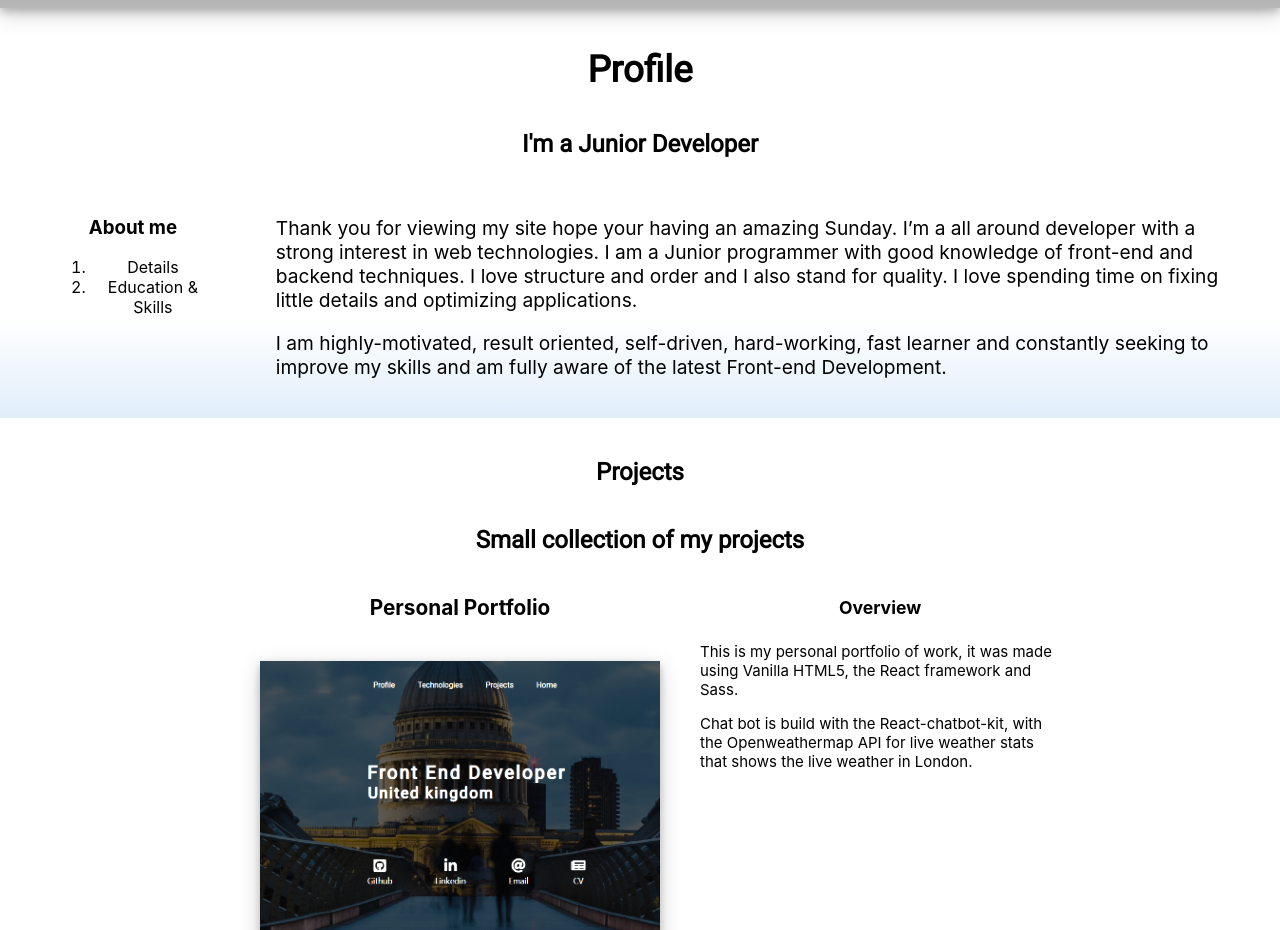
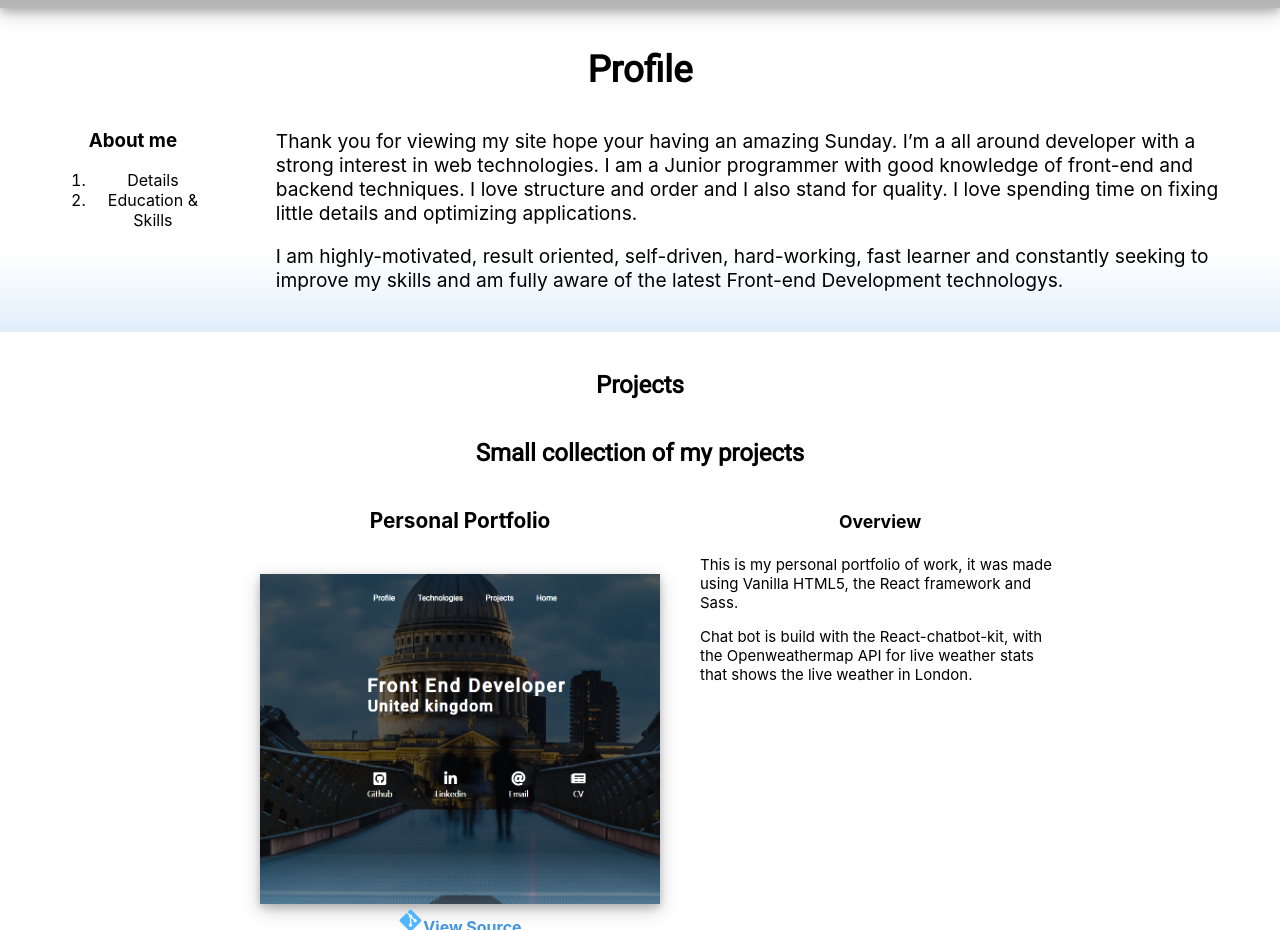
Before and after one commit to datalessuk/personal-portfolio, a React (Create React App) app: page / in a window 1280 px wide. Shown: the part 800-1730 px from the top of the page. Built offline with nearby package versions, Linux system fonts and the light colour scheme; grey boxes are pictures that could not be loaded; what react-chatbot-kit would draw is missing.

Commit message:
heading change

```diff
--- a/src/components/AboutMe.js
+++ b/src/components/AboutMe.js
@@ -24,8 +24,6 @@ function AboutMe(){
         <div className="about-container">
 
             <h1>Profile</h1>
-            <br />
-            <h2>I'm a Junior <span>D</span>eveloper</h2>
             <br />
             </div>
         <div className="flex-container">
@@ -55,7 +53,7 @@ function AboutMe(){
                 <div className="details-container">
                     <p>Thank you for viewing my site hope your having an amazing {todaysDay}. I’m a all around developer with a strong interest in web technologies. I am a Junior programmer with good knowledge of front-end and backend techniques.  I love structure and order and I also stand for quality. I love spending time on fixing little details and optimizing applications.</p>
 
-                    <p>I am highly-motivated, result oriented, self-driven, hard-working, fast learner and constantly seeking to improve my skills and am fully aware of the latest Front-end Development.</p>
+                    <p>I am highly-motivated, result oriented, self-driven, hard-working, fast learner and constantly seeking to improve my skills and am fully aware of the latest Front-end Development technologys.</p>
                 </div>
             </React.Fragment>
         )
```
